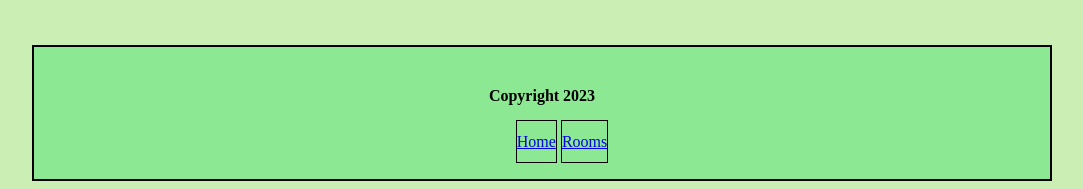
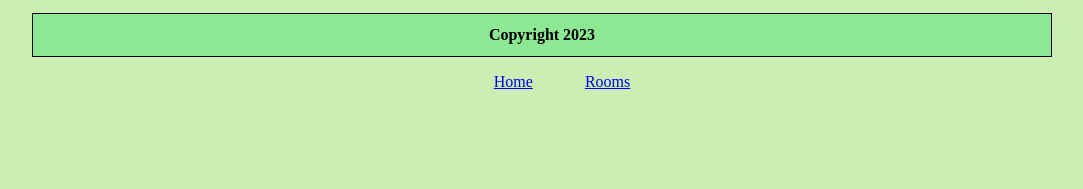
Before and after one commit to Bookwyrm96/midterm, a plain HTML site: page index.html in a window 1280 px wide. Shown: the part 747-936 px from the top of the page, without its empty margins (98-1181 px from the left). After the commit the page ends 861 px from the top, so only its background shows below. Drawn offline with Linux system fonts and the light colour scheme.

Commit message:
fix footer

```diff
--- a/midtermstyles.css
+++ b/midtermstyles.css
@@ -41,23 +41,11 @@ header nav ul {
 footer p{
     text-align: center;
     padding: 12px 0;
-  }
-  footer nav ul li{
     background: #8ce892;
     text-align: center;
     margin: 0 auto;
     padding: 12px 0;
-    list-style: none;
     text-decoration: none;
     border: 1px solid black;
     color:black;
   }
-  footer#page-footer{
-    text-align: center;
-    padding: 12px 0;
-    margin-top: 48px;
-    color: black;
-    text-decoration: none;
-    background: #8ce892;
-    border: 2px solid black;
-  }
```
